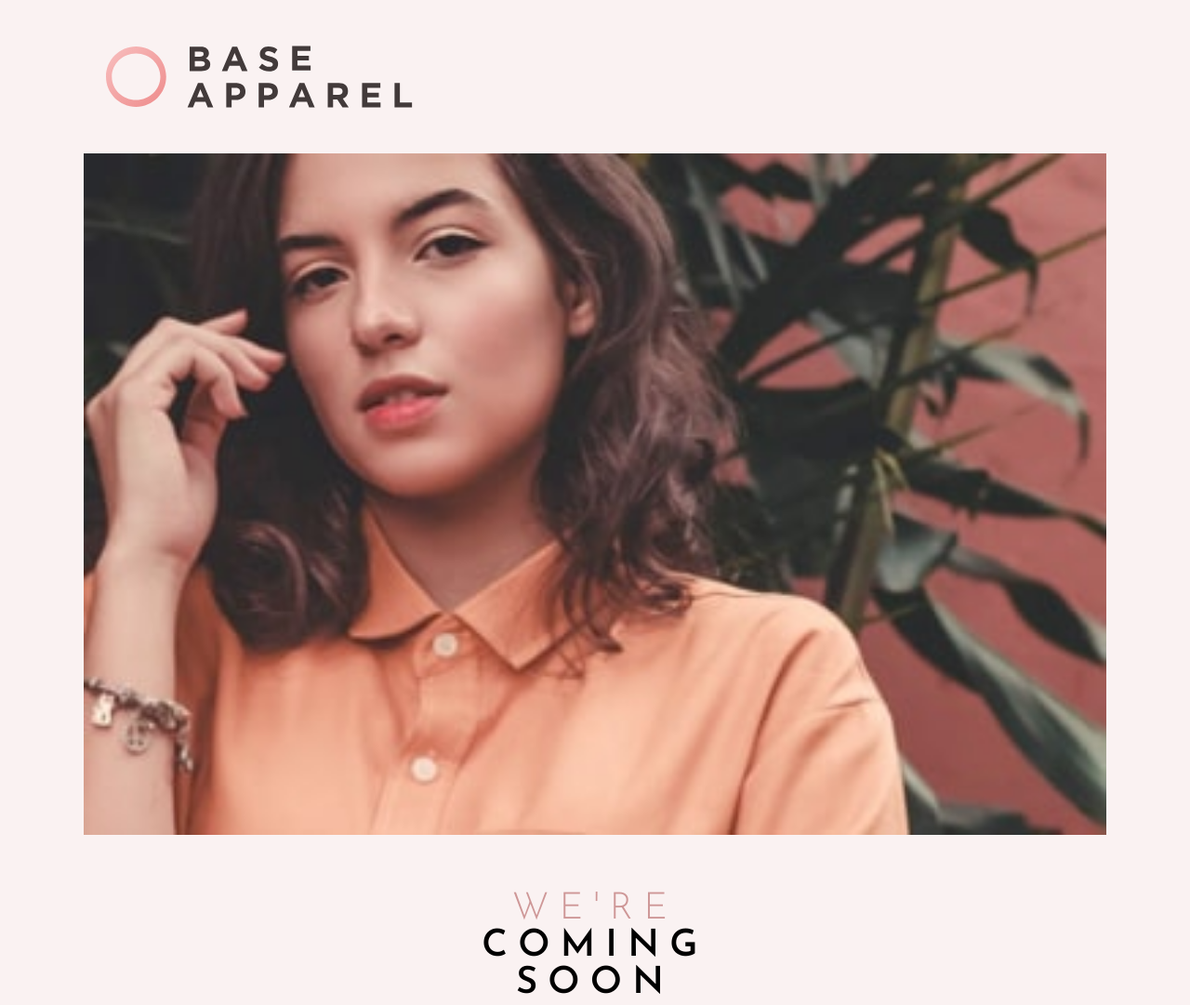
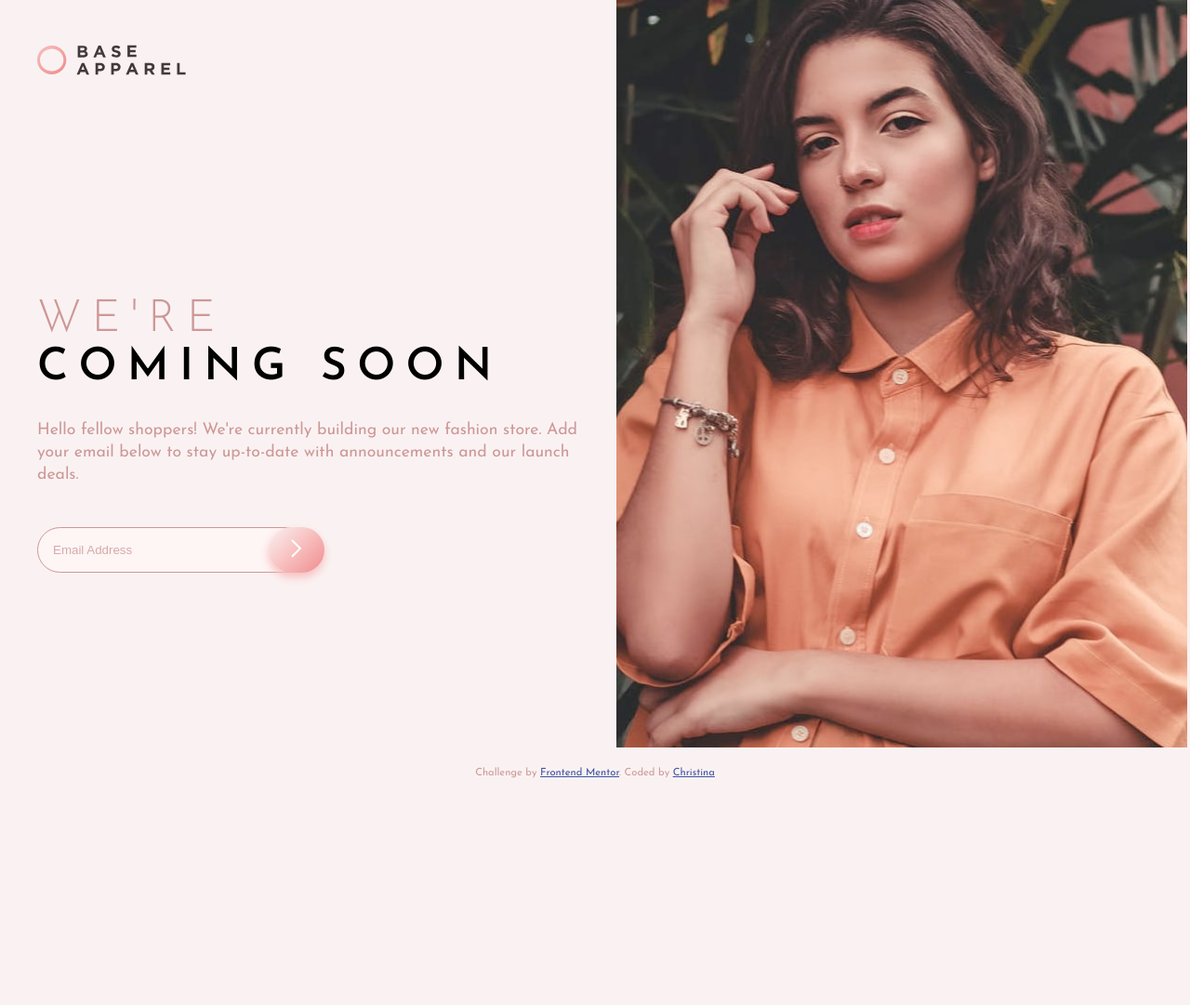
Before and after one commit to codercreative/base-apparel-main, a plain HTML site: page index.html in a window 1280 px wide. Shown: the top 1081 px of the page at 93% size. After the commit the page ends 860 px from the top, so only its background shows below. Drawn offline with Linux system fonts and the light colour scheme.

Commit message:
Change from flexbox to grid

```diff
--- /dev/null
+++ b/css/queries.css
@@ -0,0 +1,57 @@
+/* -----MEDIA QUERY----- */
+@media (min-width: 768px) {
+  /* HERO CONTAINER */
+
+  .container {
+    grid-template-columns: 1fr 1fr;
+    flex-direction: column;
+    text-align: left;
+    padding-left: 2.5em;
+  }
+
+  .grid-row-span-2 {
+    grid-row: span 2;
+  }
+
+  /* IMAGE CONTAINER */
+
+  .image img {
+    object-fit: cover;
+    width: 100%;
+    height: 100%;
+    text-align: right;
+  }
+
+  .logo {
+    padding-top: 3em;
+    margin: 0 0 3rem 0;
+    width: 10rem;
+  }
+
+  .main__heading {
+    padding: 2em 0 0 0;
+    text-align: left;
+  }
+
+  .accent {
+    display: inline-block;
+    margin-bottom: 0.2rem;
+  }
+
+  .main__text p {
+    font-size: 1.1rem;
+    text-align: left;
+    padding: 1.8em 0.8em 0.5em 0;
+    width: 100%;
+    margin: 0;
+  }
+
+  .form {
+    padding: 1em 1.8em 1em 0;
+    text-align: left;
+  }
+
+  .footer {
+    padding-top: 1em;
+  }
+}
--- a/css/style.css
+++ b/css/style.css
@@ -27,46 +27,41 @@
 body {
   font-size: 16px;
   font-family: "Josefin Sans", sans-serif;
-
-  display: flex;
-  flex-direction: column;
-  justify-content: center;
-  text-align: center;
-  align-items: center;
-  text-align: center;
-
   background-color: var(--gradient1);
 }
 
 /* ------HERO------- */
 
-.hero-container {
-  display: flex;
-  flex-direction: column;
+.container {
+  display: grid;
 }
 
-.hero__logo {
+.logo {
   display: block;
-  margin: 3em 0 3em 1.5em;
-  width: 30%;
+  margin: 3em 0 3em 1.9em;
+  width: 35%;
 }
 
-.hero__img {
-  display: block;
-  object-fit: cover;
+/* IMAGE */
+.image {
+  margin: 0 auto;
 }
 
 /* MAIN TITLE */
 
-.main-heading {
-  font-size: 2.5rem;
+.main {
+  text-align: center;
+}
+
+.main__heading {
+  font-size: 1.5rem;
   text-transform: uppercase;
   letter-spacing: 0.7rem;
   font-weight: 700;
   padding: 1.5em 0 0.5em 0;
 }
 
-.upper-heading {
+.accent {
   color: var(--desaturated-red);
   font-weight: 300;
   margin-bottom: 0.3rem;
@@ -74,23 +69,16 @@ body {
 
 /* MAIN TEXT */
 
-.main__text,
-.footer {
-  width: 78%;
-  margin: 0 auto;
-
+.main__text {
   line-height: 1.5em;
   color: var(--desaturated-red);
-  text-align: center;
 }
 
 /* -----FORM----- */
 
 .form {
-  text-align: center;
   margin: 1.2em 0 1.8em 0;
   padding: 1em 1.8em;
-  position: relative;
   color: var(--desaturated-red);
 }
 
@@ -103,14 +91,13 @@ body {
   padding: 1.2em;
 }
 
-::placeholder {
+input::placeholder {
   color: var(--desaturated-red);
   opacity: 0.8;
 }
 
-input:focus,
-textarea {
-  outline: none !important;
+input:focus {
+  outline: none;
 }
 
 .submit-btn {
@@ -147,7 +134,12 @@ textarea {
 /* -----FOOTER----- */
 
 .footer {
+  margin: 0 auto;
+  line-height: 1.5em;
+  color: var(--desaturated-red);
+  text-align: center;
   padding-bottom: 1em;
+  grid-row: span 2;
 }
 
 .attribution {
@@ -156,5 +148,3 @@ textarea {
 .attribution a {
   color: hsl(228, 45%, 44%);
 }
-
-/* -----MEDIA QUERY----- */
--- a/index.html
+++ b/index.html
@@ -22,34 +22,33 @@
     <title>Frontend Mentor | Base Apparel Coming Soon Page</title>
 
     <link rel="stylesheet" href="css/style.css" />
+    <link rel="stylesheet" href="css/queries.css" />
   </head>
   <body>
-    <main>
-      <div class="hero-container">
-        <!-- LOGO -->
+    <div class="container">
+      <!-- LOGO-->
+      <header class="header">
+        <img class="logo" src="./images/logo.svg" alt="base apparel logo" />
+      </header>
+      <!-- IMAGE -->
+      <picture class="image grid-row-span-2">
+        <source media="(max-width: 767px)" srcset="./images/hero-mobile.jpg" />
+        <source media="(min-width: 768px)" srcset="./images/hero-desktop.jpg" />
         <img
-          class="hero__logo"
-          src="./images/logo.svg"
-          alt="base apparel logo"
-        />
-
-        <!-- HERO IMAGE -->
-        <img
-          class="hero__img"
-          src="./images/hero-mobile.jpg"
+          src="./images/hero-desktop.jpg"
           alt="Woman with peach-color shirt"
         />
+      </picture>
 
-        <!-- MAIN TITLE -->
-        <h1 class="main-heading">
-          <span class="upper-heading">We're</span>
-          <br />
-          <span class="mid-heading">coming </span>
-          <br />
-          <span class="low-heading">soon</span>
-        </h1>
-
-        <!-- MAIN TEXT -->
+      <!-- MAIN -->
+      <main class="main">
+        <div class="main__heading">
+          <h1>
+            <span class="accent">We're</span><br />
+            coming soon
+          </h1>
+        </div>
+        <!-- TEXT -->
         <div class="main__text">
           <p>
             Hello fellow shoppers! We're currently building our new fashion
@@ -59,6 +58,7 @@
         </div>
 
         <!-- EMAIL FORM -->
+
         <form action="#" class="form">
           <input class="email-input" type="email" placeholder="Email Address" />
           <button class="submit-btn" type="submit">
@@ -68,18 +68,8 @@
           <!-- ERROR MESSAGE -->
           <p class="error-msg hidden"></p>
         </form>
-      </div>
-
-      <!-- DESKTOP IMAGE -->
-      <div class="img-desktop-container">
-        <img
-          src=".images/hero-desktop.jpg"
-          alt="Woman in a peach-colored shirt"
-        />
-      </div>
-    </main>
-
-    <!-- FOOTER WITH ATTRIBUTION -->
+      </main>
+    </div>
     <footer class="footer">
       <p class="attribution">
         Challenge by
```
Also changed, not shown: 1 other file.
